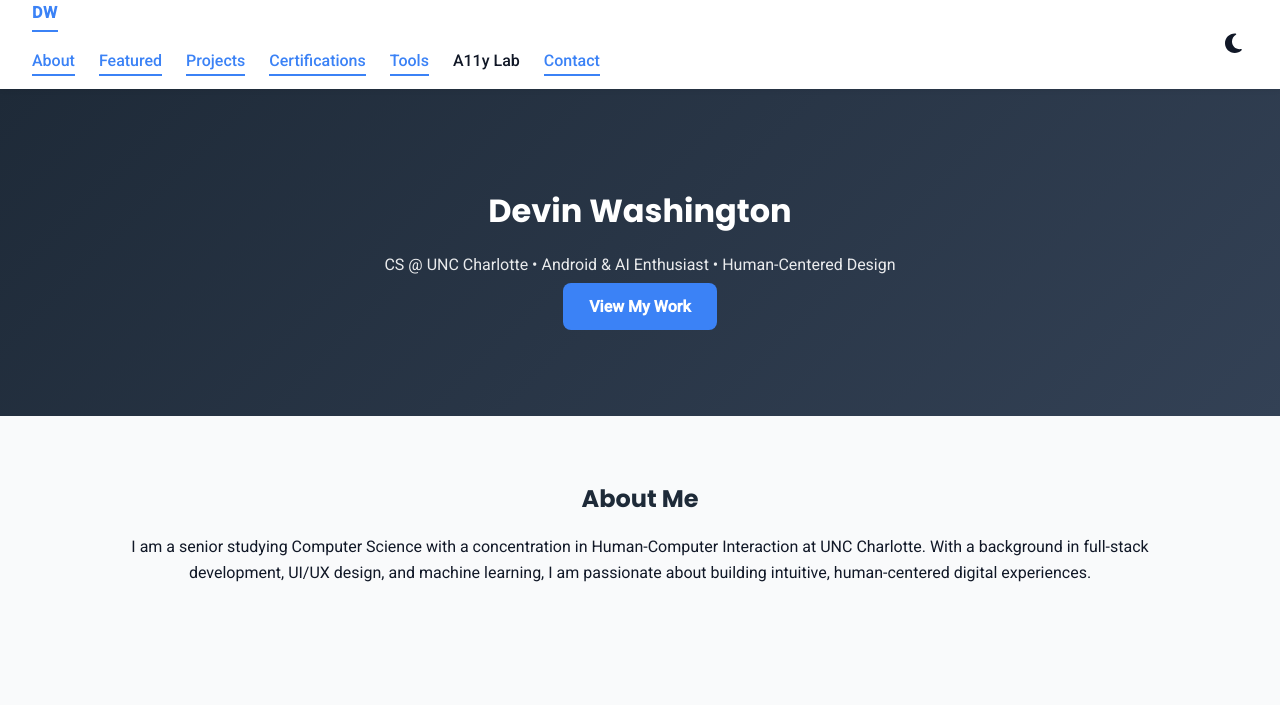
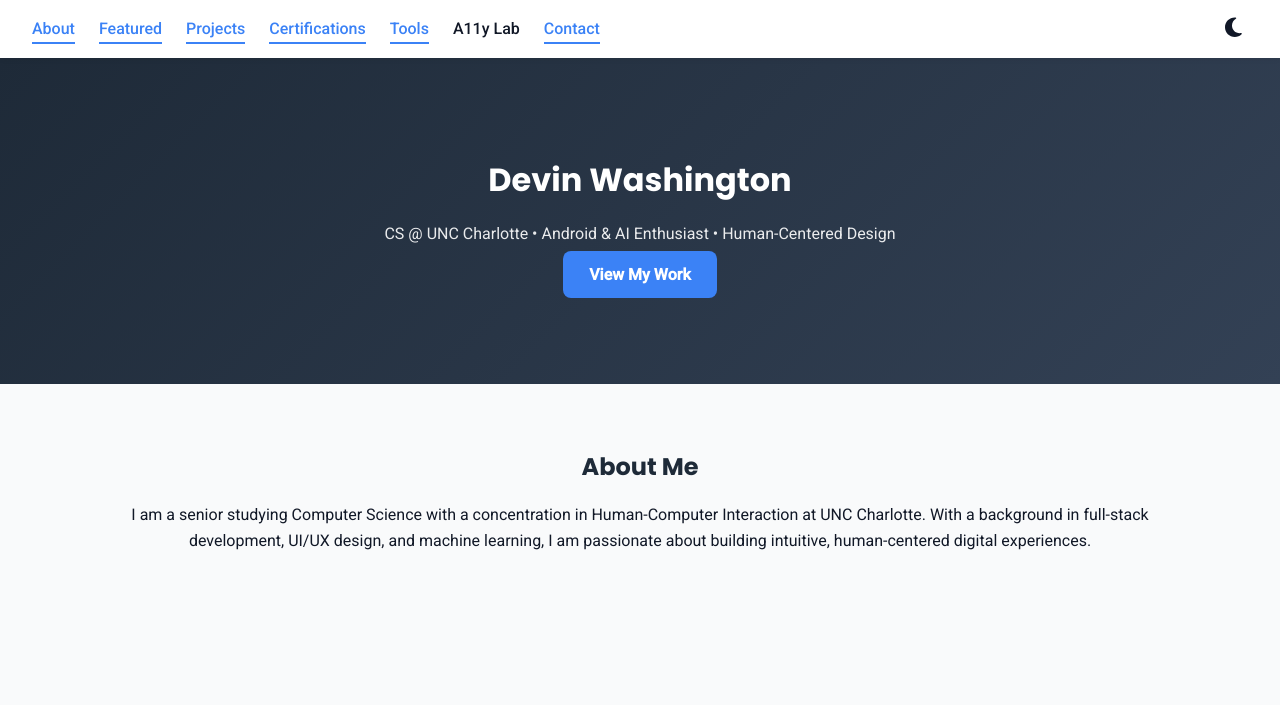
Before and after one commit to DevinW2304/Personal-Sites, a plain HTML site: page index.html in a window 1280 px wide. Shown: the top 705 px of the page. Drawn offline with Linux system fonts and the light colour scheme.

Commit message:
Update header.html

```diff
--- a/partials/header.html
+++ b/partials/header.html
@@ -1,6 +1,6 @@
 <nav class="navbar">
   <div class="nav-left">
-    <a class="brand" href="/index.html" aria-label="Devin Washington Home">DW</a>
+
     <ul>
       <li><a href="/index.html#about">About</a></li>
       <li><a href="/index.html#featured-project">Featured</a></li>
```
